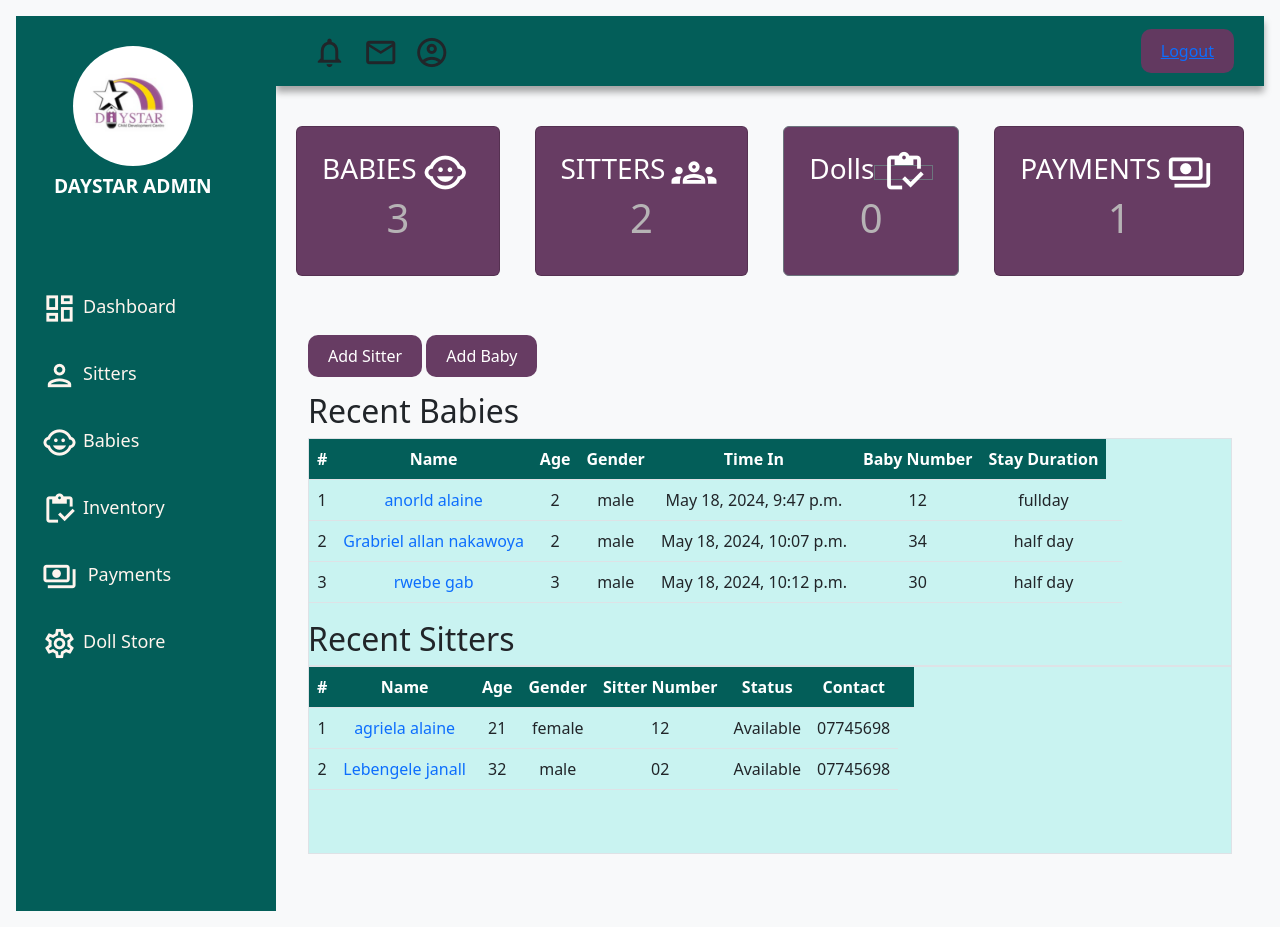
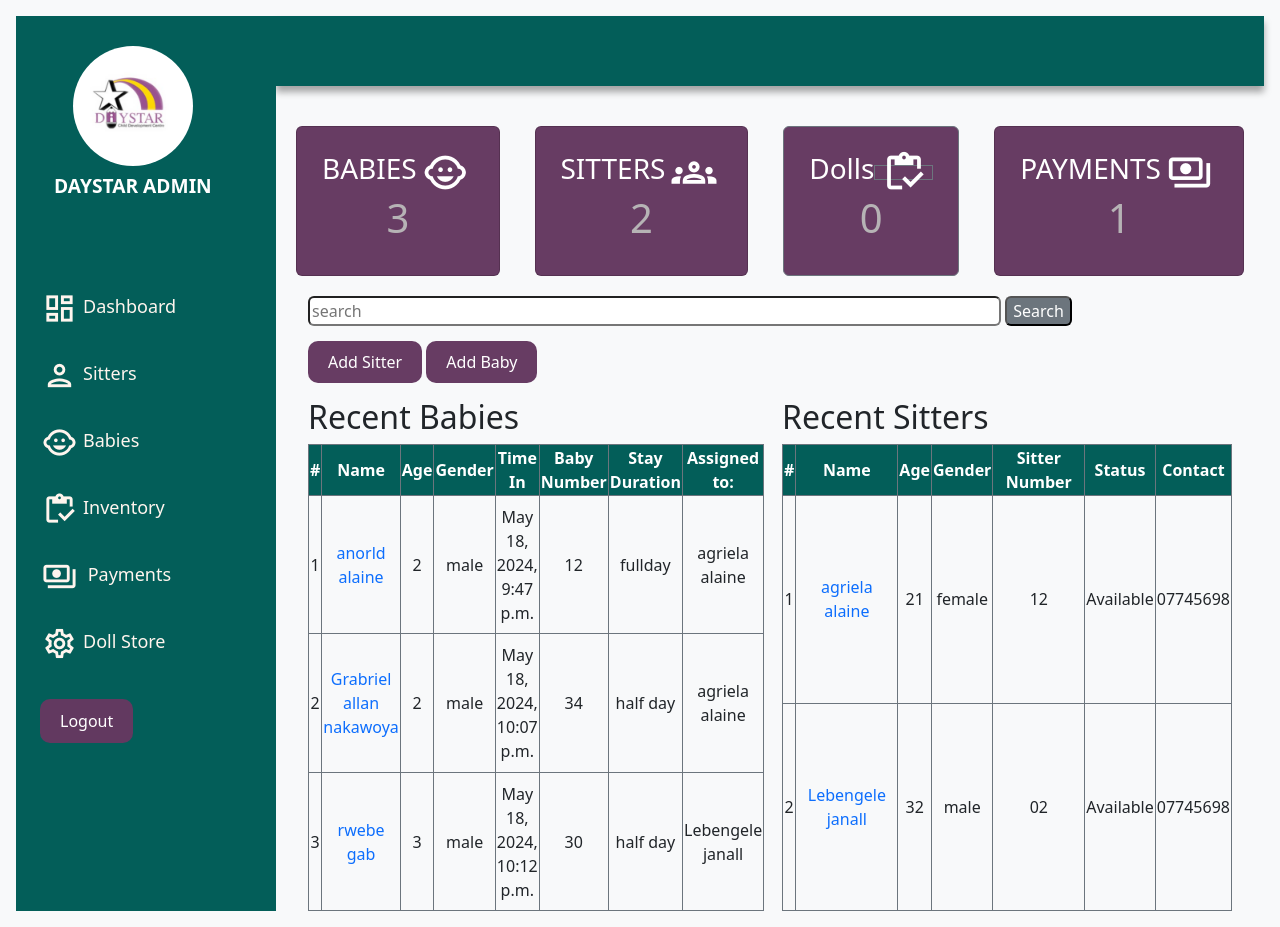
Before and after one commit to ajayjona/daystar_project1, a Django app: page /index/ in a window 1280 px wide. Run offline with Django 5.2, Linux system fonts and the light colour scheme; a user stored in the database is signed in; data comes from the database, SQL or seed files in the repository; both versions use the stored data as it was after the commit; data that the repository does not hold is empty; some web fonts are replaced.

Commit message:
improved on the pages styles and functionalities

```diff
--- a/daystar/application/static/css/styles.css
+++ b/daystar/application/static/css/styles.css
@@ -184,19 +184,24 @@ span {
     background-color: hsl(220, 17%, 21%);
 }
 .table{
-    display: block;
-    border: solid 1px  gray;
+    display: flex;
+    flex-direction: column;
+    /* border: solid 1px; */
     border-collapse: collapse;
     background-color:#c9f3f1;
-    /* width: 100%; */
+    /* align-items: center; */
+    /* text-align: center; */
+    /* width: 700px; */
     /* height: auto; */
 
 }
-table thead{
+.thead{
     background-color:#035E59;
-    justify-content: space-between;
+    /* justify-content: space-evenly; */
+    width: 100%;
     text-align: center;
 }
+
 
 .form{
     display: flex;
@@ -205,8 +210,8 @@ table thead{
     margin: 4px;
     width: auto;
     height:auto;
-    /* background-color:#c9f3f1; */
-    /* align-content: center; */
+    background-color:#c9f3f1;
+    align-content: center;
 
 }
 .container .fill {
@@ -238,8 +243,14 @@ table thead{
   }
 
 .btn{
-    background-color:#29274C ;
+    background-color:#035E59 ;
+    color: aliceblue;
 }
+/* a{
+    background-color: #643960fa;
+    color: white; */
+
+
 .babe{
     display: grid;
 
@@ -249,9 +260,9 @@ table thead{
 
     background-color:rgb(3, 94, 89);
 }
-input:valid{
+/* input:valid{
     border: 2px solid green;
 }
 input:invalid{
     border: 2px solid red;
-}
+} */
--- a/daystar/application/templates/application/base.html
+++ b/daystar/application/templates/application/base.html
@@ -24,23 +24,17 @@
                     menu
                     </span>
             </div>
-            {% comment %} <div class="header-left">
-                <span class="material-icons-outlined">
-                    search  </span>
-                    <input type="text" class="search-input" placeholder="Search...">
-                    <button type="submit" ><a href="sitter/"> Search</a></button>
-            </div> {% endcomment %}
-            <div class="header-right">
+            {% comment %} <div class="header-right">
                 <span class="material-icons-outlined">
                     notifications</span>
                     <span class="material-icons-outlined">
                         email </span>
                         <span class="material-icons-outlined">
                             account_circle </span>
-            </div>
-            <button type="button" class="button text-white"><a href="{% url 'logout' %}">Logout</a></button>
+            </div> {% endcomment %}
+
         </header>
- <!-- end header -->
+        <!-- end header -->
 
 
         <!-- sidebar -->
@@ -95,7 +89,10 @@
                             </span>Doll Store
                     </li>
                 </a>
+                <button type="submit" class="button  m-4"><a class="text-decoration-none text-white" href="{% url 'logout' %}">Logout</a></button>
+                {% comment %} <input type="submit" class="button m-4" placeholder="Logout"> {% endcomment %}
             </ul>
+
 
         </aside>
         {% comment %} <div class="footer ">
--- a/daystar/application/templates/application/index.html
+++ b/daystar/application/templates/application/index.html
@@ -51,72 +51,74 @@
                 <h1 class = "text-center">{{ count_payments }}</h1>
             </div>
         </div>
+        <div class="content">
             <div class="container-fluid">
                 <div class="search">
-                {% comment %} <input type="text" placeholder="search" class="rounded ">
-                <button class=" bg-secondary text-white  rounded">Search </button> {% endcomment %}
+                    <input type="text" placeholder="search" class="rounded w-75 ">
+                    <button class=" bg-secondary text-white  rounded">Search </button>
                     <br><br>
                     <a class="button" href="/sitter/add" role="button">Add Sitter</a>
                     <a class="button" href="/baby/add" role="button">Add Baby</a>
                 </div>
                 <br>
                 <div class="row">
-                <div class="col">
+                    <div class="col-lg-6">
                         <h2 class="text-dark" >Recent Babies</h2>
-                    <table class="table h-100 w-100 text-center">
-                        <thead class=" text-white text-center">
-                            <tr>
-                                <th>#</th>
-                                <th>Name</th>
-                                <th>Age</th>
-                                <th>Gender</th>
-                                <th>Time In</th>
-                                <th>Baby Number</th>
-                                <th>Stay Duration</th>
+                        <table class=" h-100 w-100 text-dark text-center">
+                            <thead class="  text-white text-center w-100 thead" >
+                                <tr class="border border-secondary">
+                                    <th class="border border-secondary">#</th>
+                                    <th class="border border-secondary">Name</th>
+                                    <th class="border border-secondary">Age</th>
+                                    <th class="border border-secondary">Gender</th>
+                                    <th class="border border-secondary">Time In</th>
+                                    <th class="border border-secondary">Baby Number</th>
+                                    <th class="border border-secondary">Stay Duration</th>
+                                    <th class="border border-secondary"> Assigned to:</th>
                                 </tr>
                             </thead>
-                        <tbody class="text-center">
+                            <tbody >
                                 {% for baby in recent_babies %}
-                            <tr>
+                                <tr class="border border-secondary">
                                     <td>{{ baby.id }}</td>
-                                <td><a class="text-primary text-decoration-none" href="/baby/view/{{ baby.id }}">{{ baby.fname }}  {{ baby.lname }}</a></td>
-                                <td>{{baby.age}}</td>
-                                <td>{{ baby.gender }}</td>
-                                <td>{{ baby.timein }}</td>
-                                <td>{{baby.babynumber}}</td>
-                                <td>{{ baby.stay_duration }}</td>
-                                <td></td>
+                                    <td class=" border border-secondary"><a class="text-primary text-decoration-none" href="/baby/view/{{ baby.id }}">{{ baby.fname }}  {{ baby.lname }}</a></td>
+                                    <td class=" border border-secondary">{{baby.age}}</td>
+                                    <td class=" border border-secondary">{{ baby.gender }}</td>
+                                    <td class=" border border-secondary">{{ baby.timein }}</td>
+                                    <td class=" border border-secondary">{{baby.babynumber}}</td>
+                                    <td class=" border border-secondary">{{ baby.stay_duration }}</td>
+                                    <td class=" border border-secondary">{{ baby.sittr }}</td>
+
                                 </tr>
 
                                 {% endfor %}
                             </tbody>
                         </table>
                     </div>
-                <div class="col">
+                    <div class="col-lg-6">
                         <h2 class="text-dark" >Recent Sitters</h2>
-                    <table class=" table w-100 h-100 text-dark text-center">
-                        <thead class="text-white  text-center w-100">
-                            <tr>
+                        <table class="  w-100  h-100 text-dark text-center border">
+                            <thead class="text-white  text-center thead  w-100">
+                                <tr class="border border-secondary">
                                     <th>#</th>
-                                <th>Name</th>
-                                <th>Age</th>
-                                <th>Gender</th>
-                                <th>Sitter Number</th>
-                                <th>Status</th>
-                                <th>Contact</th>
-                                <th></th>
+                                    <th class="border border-secondary">Name</th>
+                                    <th class="border border-secondary">Age</th>
+                                    <th class="border border-secondary">Gender</th>
+                                    <th class="border border-secondary">Sitter Number</th>
+                                    <th class="border border-secondary">Status</th>
+                                    <th class="border border-secondary">Contact</th>
                                 </tr>
                             </thead>
-                        <tbody>
+                            <tbody >
                                 {% for sitter in recent_sitters %}
-                            <tr>
+                                <tr class=" border border-secondary">
                                     <td>{{ sitter.id }}</td>
-                                <td><a class="text-primary text-decoration-none " href="/sitter/view/{{ sitter.id }}">{{ sitter.fname }}  {{ sitter.lname }}</a></td>
-                                <td>{{sitter.age}}</td>
-                                <td>{{ sitter.gender }}</td>
-                                <td>{{sitter.sitternumber}}</td>
-                                <td>{{ sitter.status }}</td>
-                                <td>{{ sitter.contact }}</td>
+                                    <td class=" border border-secondary"><a class="text-primary text-decoration-none " href="/sitter/view/{{ sitter.id }}">{{ sitter.fname }}  {{ sitter.lname }}</a></td>
+                                    <td class=" border border-secondary" >{{sitter.age}}</td>
+                                    <td class=" border border-secondary">{{ sitter.gender }}</td>
+                                    <td class=" border border-secondary">{{sitter.sitternumber}}</td>
+                                    <td class=" border border-secondary">{{ sitter.status }}</td>
+                                    <td class=" border border-secondary">{{ sitter.contact }}</td>
                                 </tr>
                                 {% endfor %}
                             </tbody>
@@ -125,6 +127,9 @@
                 </div>
             </div>
 
+        </div>
+
+
 
 
     </main>
--- a/daystar/application/urls.py
+++ b/daystar/application/urls.py
@@ -46,5 +46,9 @@ urlpatterns = [
 
     #inventory path
     path('inventory/', views.inventory, name='inventory'),
-    path('inventory/add', views.additem, name='additem')
+    path('inventory/add', views.additem, name='additem'),
+    # path('inventory/edit/<int:id>', views.edititem, name='edititem'),
+    path('inventory/delete/<int:id>', views.deleteitem, name='deleteitem'),
+    # path('inventory/view/<int:id>', views.viewitem, name='viewitem'),
+    # path('inventory/search', views.searchitem, name='searchitem'),
 ]
--- a/daystar/application/views.py
+++ b/daystar/application/views.py
@@ -37,29 +37,69 @@ def index(request):
     template = loader.get_template('application/index.html')
     return HttpResponse(template.render(context))
 @login_required
+
 def addbaby(request):
-    message = None
     if request.method == 'POST':
-        fname = request.POST['fname']
-        lname = request.POST['lname']
-        gender = request.POST['gender']
-        age = request.POST['age']
-        parent_name = request.POST['parent_name']
-        timein  = request.POST['timein']
-        # fees = request.POST['fees']
-        broughtby = request.POST['broughtby']
-        babynumber  = request.POST['babynumber']
-        message_left = request.POST['message_left']
-        stay_duration = request.POST['stay_duration']
-        # Address = request.POST['address']
-        baby = Baby(fname=fname, lname=lname, gender=gender, age=age, parent_name=parent_name, timein=timein,  broughtby=broughtby, babynumber=babynumber, message_left=message_left, stay_duration=stay_duration )
+        fname = request.POST.get('fname')
+        lname = request.POST.get('lname')
+        gender = request.POST.get('gender')
+        age = request.POST.get('age')
+        parent_name = request.POST.get('parent_name')
+        broughtby = request.POST.get('broughtby')
+        timein = request.POST.get('timein')
+        babynumber = request.POST.get('babynumber')
+        sittr_id = request.POST.get('sittr')
+        message_left = request.POST.get('message_left')
+        stay_duration = request.POST.get('stay_duration')
+
+        sittr = Sitter.objects.get(id = sittr_id)
+
+        baby = Baby(
+            fname=fname,
+            lname=lname,
+            gender=gender,
+            age=age,
+            parent_name=parent_name,
+            timein=timein,
+            broughtby=broughtby,
+            babynumber=babynumber,
+            sittr=sittr,
+            message_left=message_left,
+            stay_duration=stay_duration
+        )
         baby.save()
-    #     message.success = 'Baby added successfully'
-    #     context = {
-    #     'message':message
-    # }
-    template = loader.get_template('application/add_baby.html')
-    return HttpResponse(template.render())
+        return redirect('/baby/')
+    else:
+        sitters = Sitter.objects.all()
+        print(sitters)
+        return render(request, 'application/add_baby.html', {'sitters':sitters})
+
+
+
+
+# def addbaby(request):
+#     message = None
+#     if request.method == 'POST':
+#         fname = request.POST['fname']
+#         lname = request.POST['lname']
+#         gender = request.POST['gender']
+#         age = request.POST['age']
+#         parent_name = request.POST['parent_name']
+#         timein  = request.POST['timein']
+#         # fees = request.POST['fees']
+#         broughtby = request.POST['broughtby']
+#         babynumber  = request.POST['babynumber']
+#         message_left = request.POST['message_left']
+#         stay_duration = request.POST['stay_duration']
+#         # Address = request.POST['address']
+#         baby = Baby(fname=fname, lname=lname, gender=gender, age=age, parent_name=parent_name, timein=timein,  broughtby=broughtby, babynumber=babynumber, message_left=message_left, stay_duration=stay_duration )
+#         baby.save()
+#     #     message.success = 'Baby added successfully'
+#     #     context = {
+#     #     'message':message
+#     # }
+#     template = loader.get_template('application/add_baby.html')
+#     return HttpResponse(template.render())
 @login_required
 def addsitter(request):
     if request.method == 'POST':
@@ -139,31 +179,59 @@ def payment_success(request, id):
     return render(request, 'application/payment_success.html', {'baby':baby})
 
 @login_required
+# def inventory(request):
+#     items = Item.objects.all()
+#     context = {
+#         'items': items
+#     }
+#     template = loader.get_template('application/inventory.html')
+#     return HttpResponse(template.render(context))
+
 def inventory(request):
+    if request.method == 'POST':
+        item_name = request.POST.get('item_name')
+        item_count = int(request.POST.get('item_count', 1))  # Default to 1 if not provided
+
+        # Check if the item already exists
+        item, created = Item.objects.get_or_create(name=item_name)
+
+        if created:
+            # Item did not exist and was created
+            item.count = item_count
+        else:
+            # Item already exists, so increment its count
+            item.count += item_count
+
+        item.save()
+
+        # Redirect to the inventory page after processing the form submission
+        return redirect('inventory')
+
+    # For GET request, just display the inventory
     items = Item.objects.all()
     context = {
         'items': items
     }
     template = loader.get_template('application/inventory.html')
-    return HttpResponse(template.render(context))
+    return HttpResponse(template.render(context, request))
 
 @login_required
 def additem(request):
     if request.method == 'POST':
         item_name = request.POST['item_name']
-        quantity = request.POST['quantity']
-        current_stock = request.POST['current_stock']
-        # date_received = request.POST['date_recieved']
-        item = Item(item_name=item_name, quantity=quantity, current_stock=current_stock)
+        quantity = int(request.POST['quantity'])
+        current_stock = int(request.POST['current_stock'])
+
+        new_current_stock = current_stock + quantity
+
+        item = Item(item_name=item_name, quantity=quantity, current_stock=new_current_stock)
         item.save()
         return redirect('/inventory/')
     else:
         return render(request, 'application/add_inventory.html')
 
-@login_required
-def settings(request):
-    template = loader.get_template('application/settings.html')
-    return HttpResponse(template.render())
+
+
 
 @login_required
 def register(request):
@@ -417,7 +485,19 @@ def deletebaby(request, id):
     baby.delete()
     return redirect('/baby/')
 
+def deleteitem(request, id):
+    thing = Item.objects.get(id=id)
+    thing.delete()
+    return redirect('/inventory/')
+
 
 def logout_view(request):
     logout(request)
     return redirect('/')
+
+
+
+@login_required
+def settings(request):
+    template = loader.get_template('application/settings.html')
+    return HttpResponse(template.render())
```
Also changed, not shown: daystar/application/models.py (+21 -30 lines), daystar/application/templates/application/add_baby.html (+8 -1 lines), daystar/application/templates/application/add_inventory.html (+22 -5 lines), daystar/application/templates/application/add_sitter.html (+15 -15 lines), daystar/application/templates/application/baby_list.html (+12 -11 lines), daystar/application/templates/application/inventory.html (+24 -15 lines), daystar/application/templates/application/sitter_list.html (+12 -13 lines), daystar/application/templates/application/view_sitter.html (+16 -17 lines), daystar/application/migrations/0032_baby_sittr.py (added), daystar/application/static/images/auntieee.png (added), daystar/application/static/images/granny.jpeg (added), daystar/application/static/images/uncle.jpeg (added), daystar/dad.png (added), daystar/db.sqlite3. Lines whose indentation alone changed are shown as unchanged.
